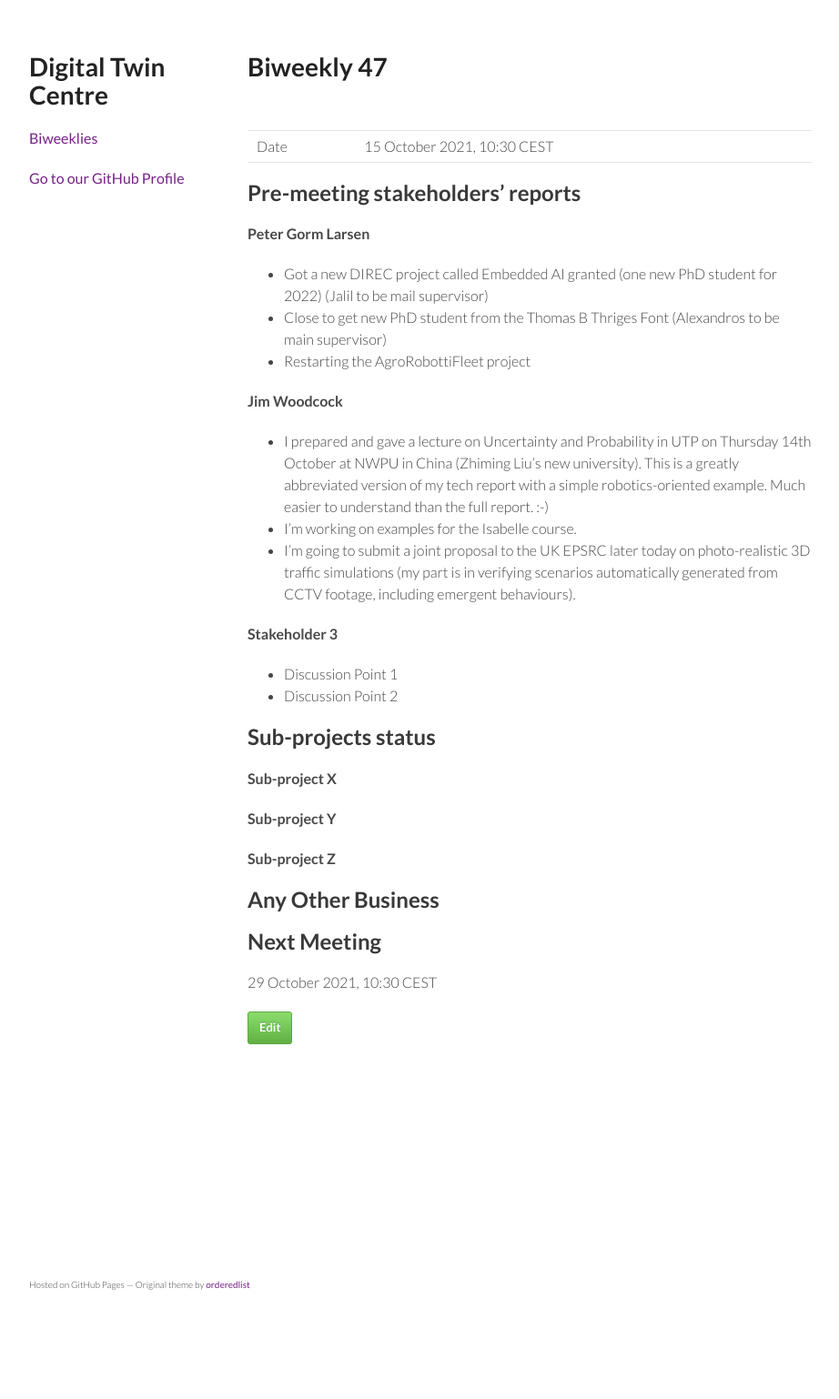
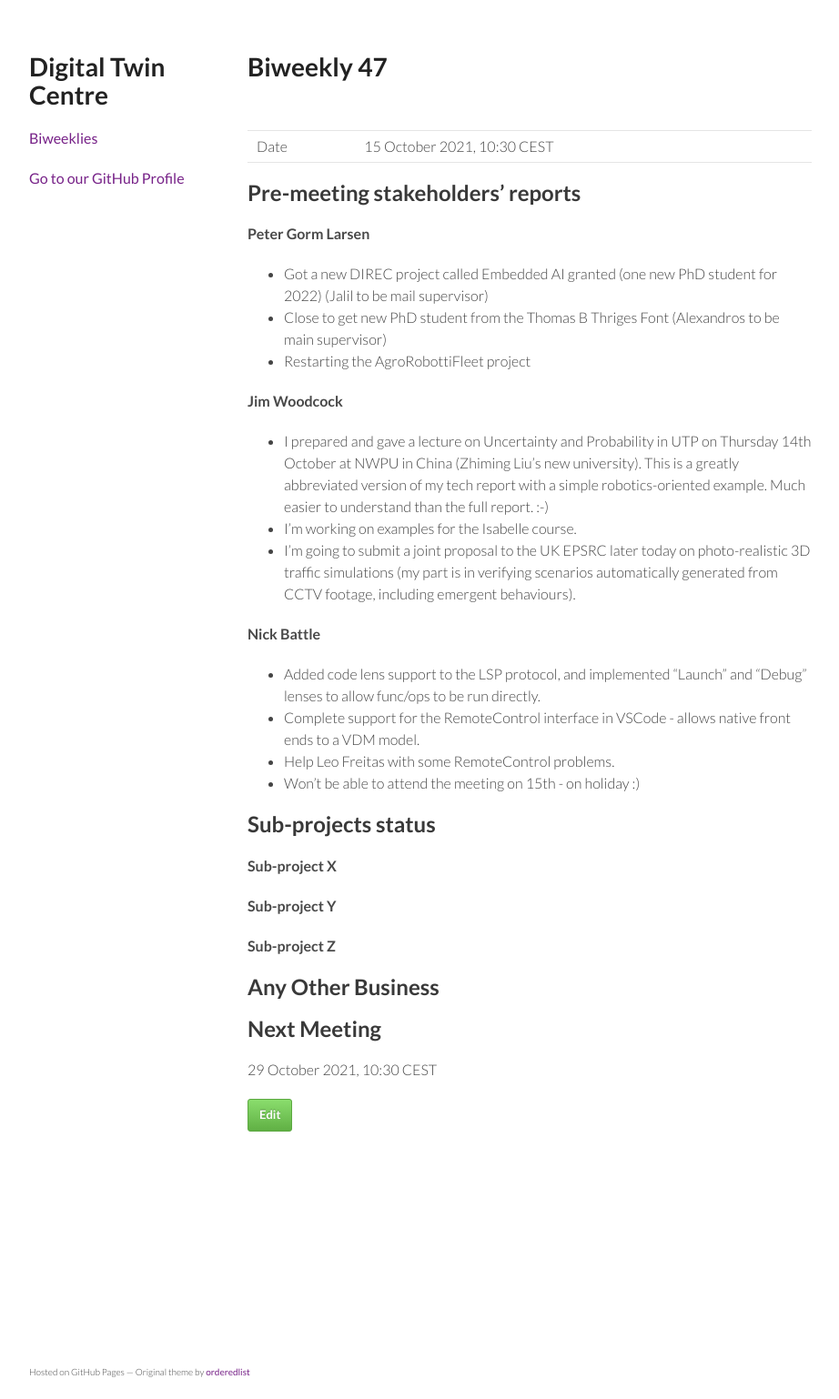
Before and after one commit to digitaltwincentre/digitaltwincentre.github.io, a Jekyll site: the page built from _biweeklies/Biweekly-47.md, in a window 1280 px wide. Shown: the whole page at 91% size, without its empty margins (178-1100 px from the left). Built offline with Jekyll 4.4.1, drawn with Linux system fonts in a browser that asks for light colours; nearby versions of some CDN libraries; before the commit the page ends 1442 px from its top, so only the background shows below that.

Commit message:
Update Biweekly-47.md

```diff
--- a/_biweeklies/Biweekly-47.md
+++ b/_biweeklies/Biweekly-47.md
@@ -30,10 +30,11 @@ date: 15 October 2021, 1030 CEST
 * I'm working on examples for the Isabelle course.
 * I'm going to submit a joint proposal to the UK EPSRC later today on photo-realistic 3D traffic simulations (my part is in verifying scenarios automatically generated from CCTV footage, including emergent behaviours).
 
-#### Stakeholder 3
-* Discussion Point 1
-* Discussion Point 2
-
+#### Nick Battle
+* Added code lens support to the LSP protocol, and implemented "Launch" and "Debug" lenses to allow func/ops to be run directly.
+* Complete support for the RemoteControl interface in VSCode - allows native front ends to a VDM model.
+* Help Leo Freitas with some RemoteControl problems.
+* Won't be able to attend the meeting on 15th - on holiday :)
 
 ## Sub-projects status
 
```
